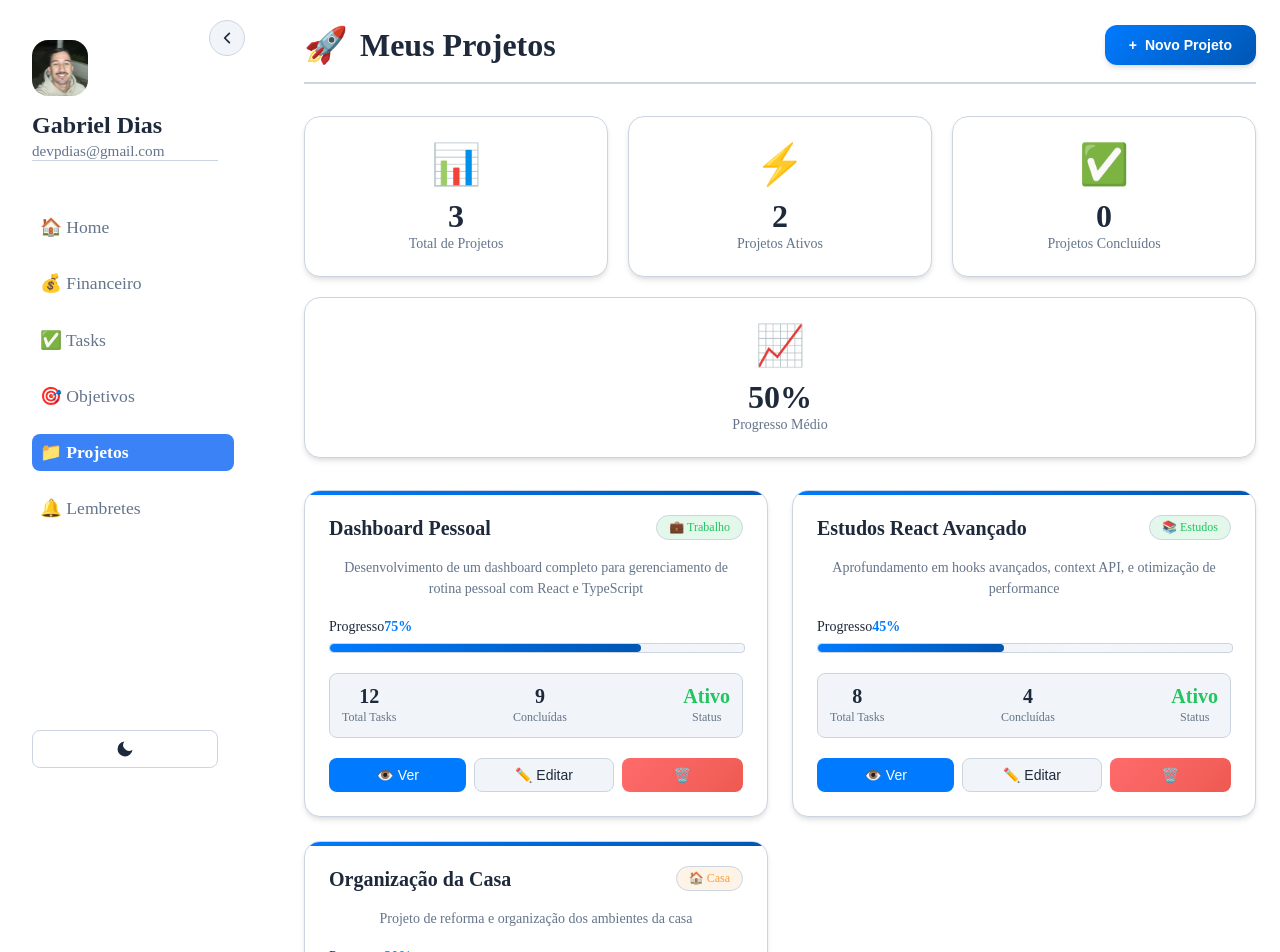
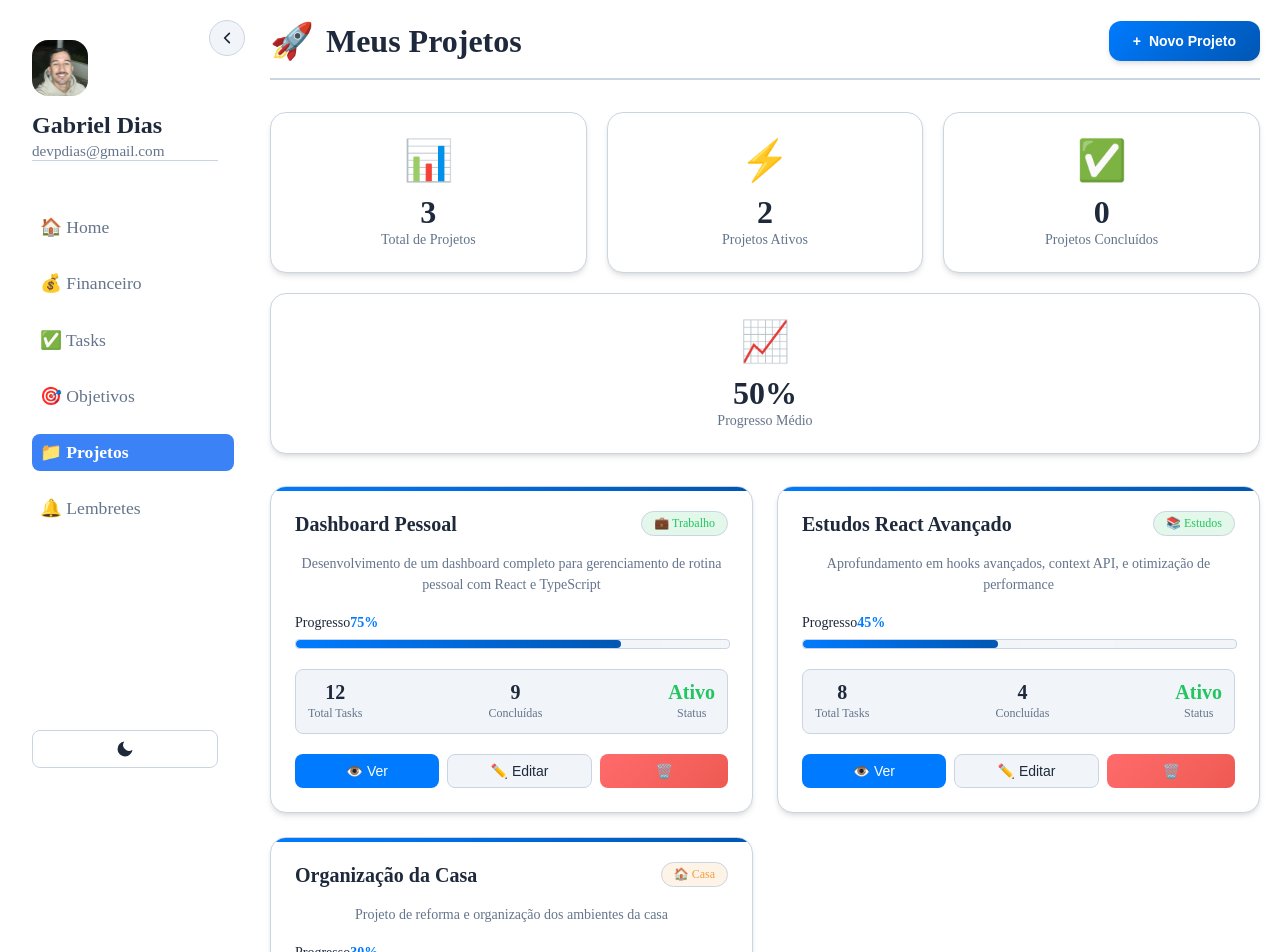
Before and after one commit to DiiasDev/dashboardRotina, a React (Create React App) app: page /Projetos in a window 1280 px wide. Shown: the top 952 px of the page. Built offline with nearby package versions, Linux system fonts and the light colour scheme; the HTML template or start-up script is replaced by a standard one.

Commit message:
fix: correção nos estilos da página de projeto.

```diff
--- a/src/Pages/ProjetosPage/styles.module.css
+++ b/src/Pages/ProjetosPage/styles.module.css
@@ -5,15 +5,21 @@
     background-color: var(--color-bg);
     min-height: 100vh;
     margin-left: 280px; /* Default expanded sidebar width */
-    transition: margin-left 0.3s ease;
+    transition: all 0.3s ease;
+    width: 100%;
+    max-width: none;
+    padding: 20px;
+    box-sizing: border-box;
 }
 
 .container.sidebarCollapsed {
-    margin-left: 80px; /* Collapsed sidebar width */
+    margin-left: 60px; /* Collapsed sidebar width */
+    width: calc(100vw - 60px);
 }
 
 .container.sidebarExpanded {
-    margin-left: 280px; /* Expanded sidebar width */
+    margin-left: 250px; /* Expanded sidebar width */
+    width: calc(100vw - 250px);
 }
 
 .header {
@@ -65,6 +71,8 @@
     grid-template-columns: repeat(auto-fit, minmax(250px, 1fr));
     gap: 20px;
     margin-bottom: 32px;
+    width: 100%;
+    max-width: none;
 }
 
 .container.sidebarExpanded .statsGrid {
@@ -134,6 +142,9 @@
     display: grid;
     grid-template-columns: repeat(auto-fill, minmax(380px, 1fr));
     gap: 24px;
+    width: 100%;
+    max-width: none;
+    grid-template-columns: repeat(auto-fit, minmax(350px, 1fr));
 }
 
 .projectCard {
@@ -370,6 +381,7 @@
     .container.sidebarCollapsed,
     .container.sidebarExpanded {
         margin-left: 0;
+        width: 100vw;
     }
 
     .header {
```
